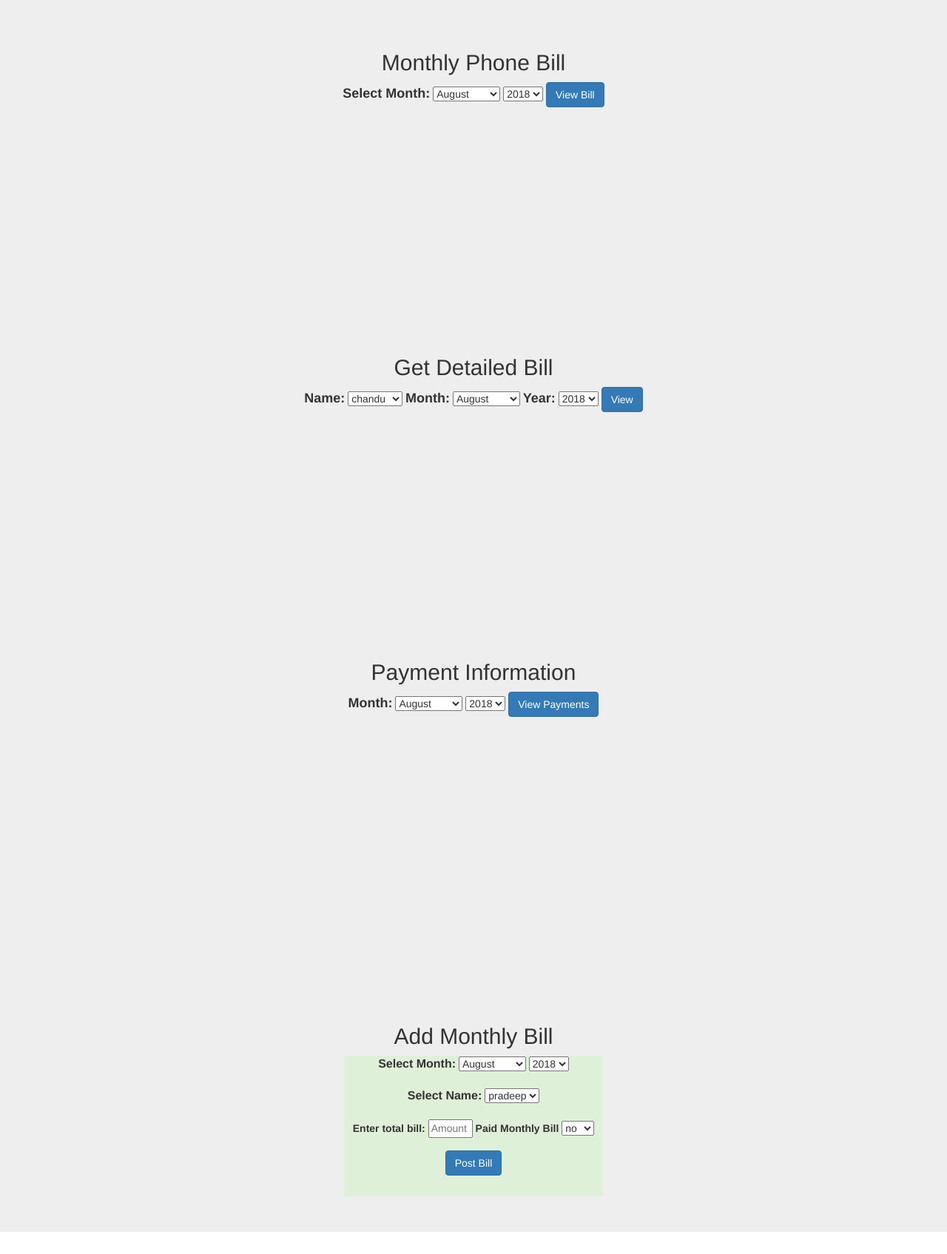
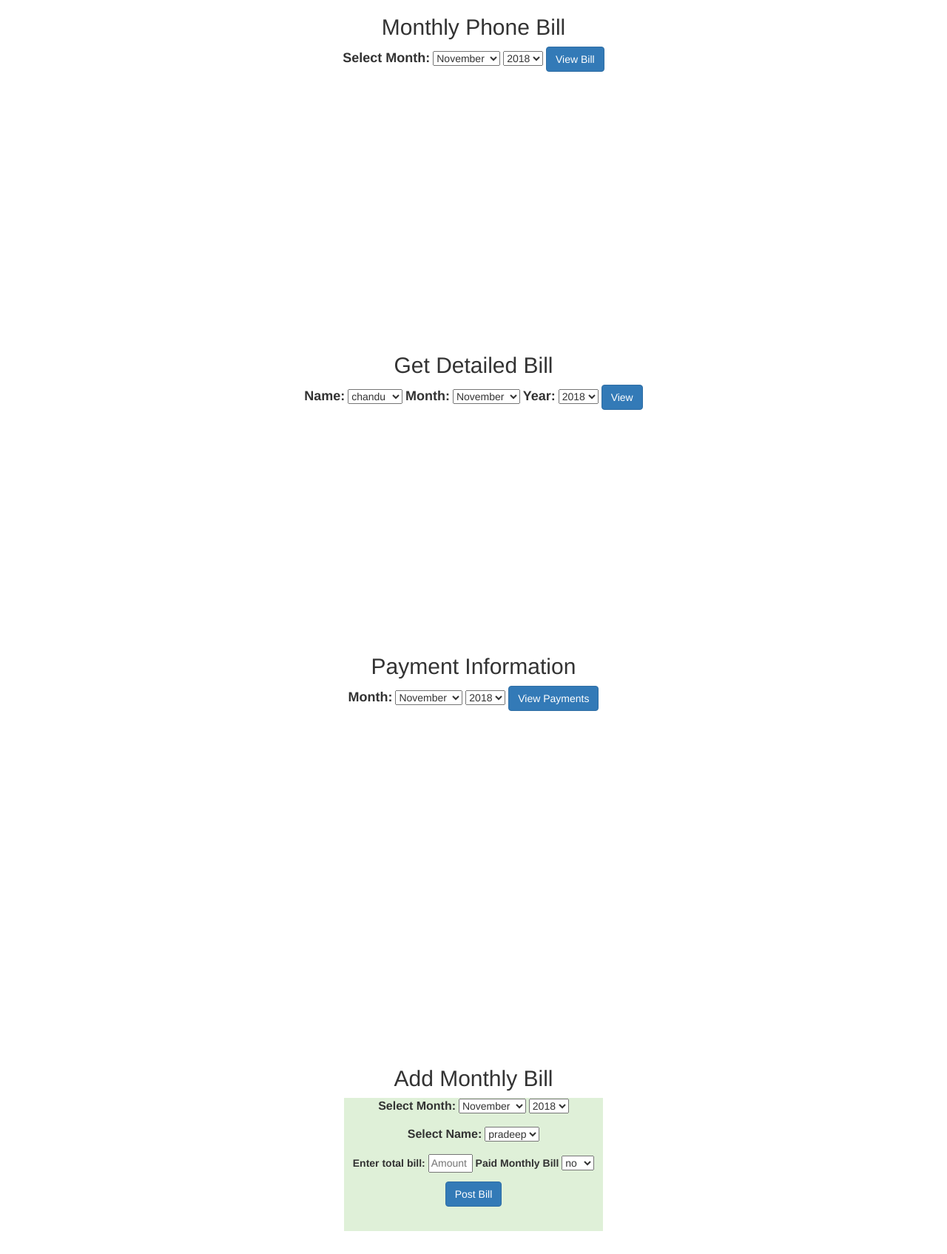
Before and after one commit to pradeepcsu/Heroku_Phone_Bill_App, a website: page table1.html in a window 1280 px wide. Shown: the whole page at 74% size. After the commit the page ends 1664 px from the top, so only its background shows below. Drawn offline with nearby package versions, Linux system fonts and the light colour scheme; no server answers.

Commit message:
added suresh

```diff
--- a/table1.html
+++ b/table1.html
@@ -35,7 +35,7 @@
                   msg = 'Uncaught Error.\n' + jqXHR.responseText;
                 }
                 //$('#post').html(msg);
-                // alert(msg);
+                alert(msg);
               },
               success: function(data) {
                 var str="";
@@ -214,7 +214,7 @@ if (result) {
 
 
 function updatebill(month,year,name,totalbill,paidbill) {
-  var result = confirm("Want to add $"+ totalbill + " for "+name+ " - billing period "+month+" "+year+ "?");
+  var result = confirm("Want to add "+ totalbill + " for "+name+ "?");
 if (result) {
  $.ajax({
               type: "POST",
@@ -281,7 +281,9 @@ $( document ).ready(function() {
 
 });
 </script>
-<div class = "jumbotron text-center">
+<div>
+<!-- <div class = "jumbotron text-center"> -->
+    <center>
     <div class="container">
     <center>
       <h2>Monthly Phone Bill</h2>
@@ -294,10 +296,10 @@ $( document ).ready(function() {
         <option>May</option>
         <option>June</option>
         <option>July</option>
-        <option selected>August</option>
+        <option>August</option>
         <option>September</option>
         <option>October</option>
-        <option>November</option>
+        <option selected>November</option>
         <option>December</option>
       </select>
       <select id="year" name="year">
@@ -306,7 +308,7 @@ $( document ).ready(function() {
       </select>
       <button class ="btn btn-primary btn-md" onclick="myFunction()">View Bill</button>
       <p></p>
-      <div style="width:300px; height:300px">
+      <div style="width:300px; height:350px">
       <div id="newtable"></div>
       </div>
     </center>
@@ -321,7 +323,8 @@ $( document ).ready(function() {
       <option>srinu</option>
       <option>gopal</option>
       <option>kaja</option>
-      <option>amathi</option>
+      <option>suresh</option>
+
     </select>
     <label for="bday"><font size="4">Month: </font></label>
     <select id="month2" name="month">
@@ -332,10 +335,10 @@ $( document ).ready(function() {
       <option>May</option>
       <option>June</option>
       <option>July</option>
-      <option selected>August</option>
+      <option>August</option>
       <option >September</option>
       <option>October</option>
-      <option>November</option>
+      <option selected>November</option>
       <option>December</option>
     </select>
     <label for="bday"><font size="4">Year: </font></label>
@@ -362,10 +365,10 @@ $( document ).ready(function() {
       <option>May</option>
       <option>June</option>
       <option>July</option>
-      <option selected>August</option>
+      <option >August</option>
       <option>September</option>
       <option>October</option>
-      <option>November</option>
+      <option selected>November</option>
       <option>December</option>
     </select>
     <select id="year3" name="year3">
@@ -374,7 +377,7 @@ $( document ).ready(function() {
     </select>
     <button class ="btn btn-primary btn-md" onclick="myFunction3()">View Payments</button>
     <p></p>
-      <div style="width:300px; height:380px">
+      <div style="width:300px; height:450px">
         <div id="paymentstable"></div>
       </div>
     </center>
@@ -383,7 +386,7 @@ $( document ).ready(function() {
       <!-- <div style="width:300px; height:420px"> -->
 
         <h2>Add Monthly Bill</h2>
-        <div class="p-3 mb-2 bg-success" style="width:350px;height:190px;">
+        <div class="p-3 mb-2 bg-success" style="width:350px;height:180px;">
           <label for="bday"><font size="3">Select Month: </font></label>
           <select id="monthab" name="monthab">
             <option>January</option>
@@ -393,10 +396,10 @@ $( document ).ready(function() {
             <option>May</option>
             <option>June</option>
             <option>July</option>
-            <option selected>August</option>
+            <option>August</option>
             <option>September</option>
             <option>October</option>
-            <option>November</option>
+            <option selected>November</option>
             <option>December</option>
           </select>
           <select id="yearab" name="yearab">
@@ -413,8 +416,7 @@ $( document ).ready(function() {
             <option>srinu</option>
             <option>pavan</option>
             <option>gopal</option>
-            <option>amathi</option>
-
+            <option>suresh</option>
           </select>
           <p></p>
           <label for="nameab">Enter total bill: </label>
@@ -428,6 +430,8 @@ $( document ).ready(function() {
           <button class ="btn btn-primary btn-md" id="billbtn" onclick="myFunctionub()">Post Bill</button>
         </div>
   </center>
+</center>
+
 
 </body>
 </html>
```
